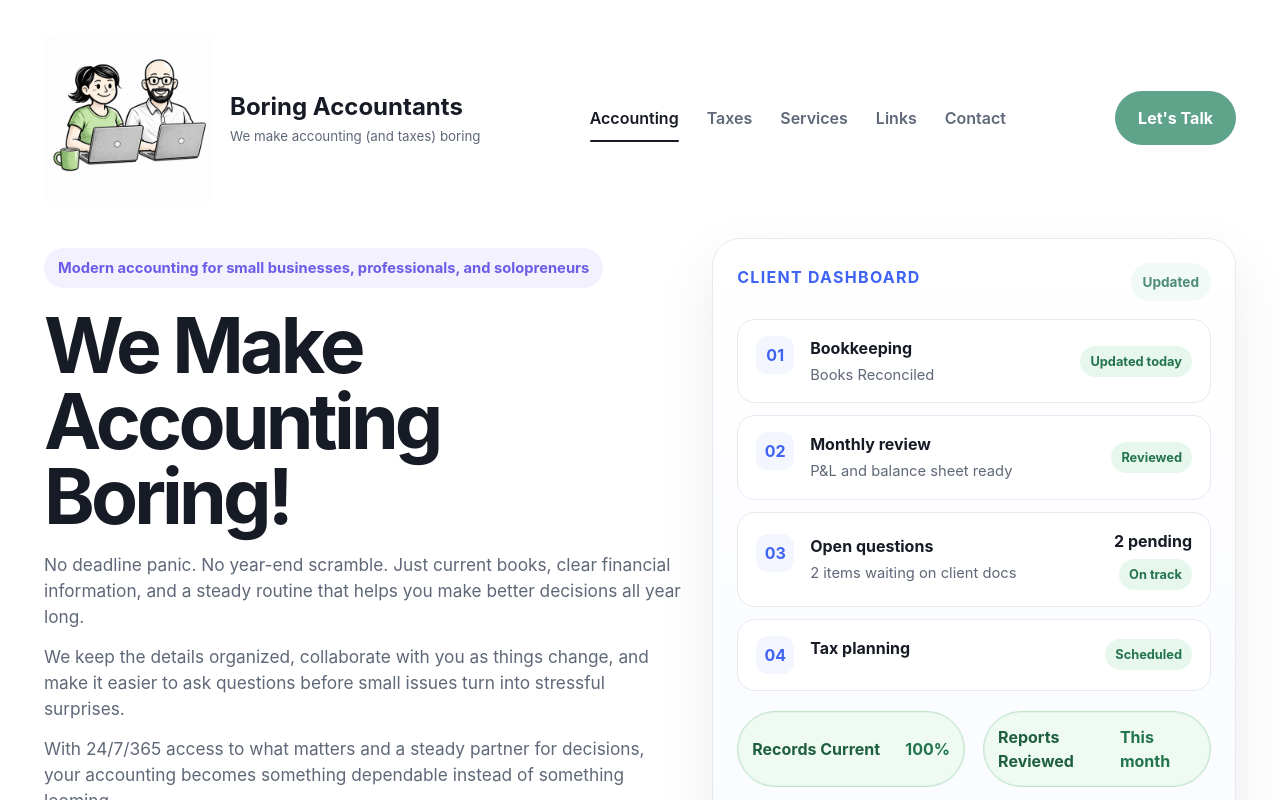
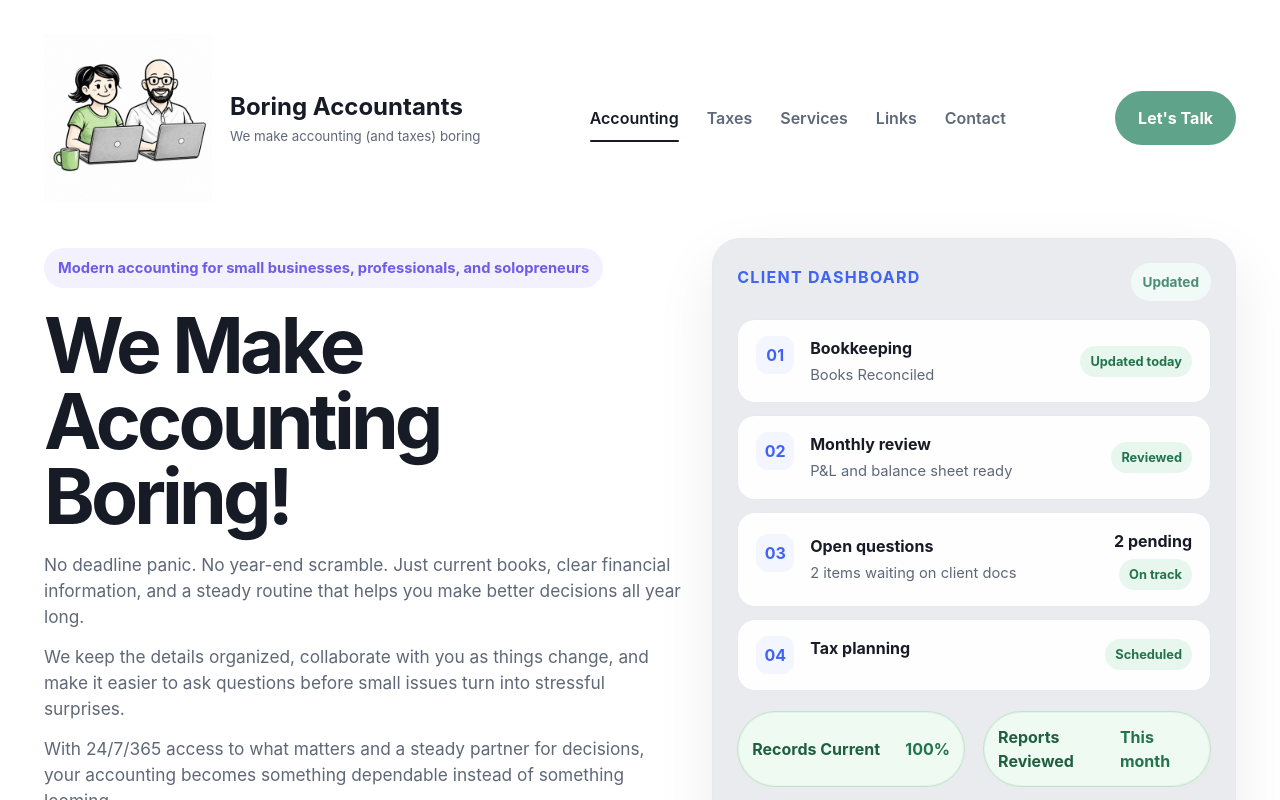
Before and after one commit to asendantmgmt891/boringaccountants-site, a React (Vite) app: page / in a window 1280 px wide. Shown: the top 800 px of the page. Built offline with nearby package versions, Linux system fonts and the light colour scheme.

Commit message:
Use light grey Boring Accountants dashboard background

```diff
--- a/src/index.css
+++ b/src/index.css
@@ -292,7 +292,7 @@ h3 {
 
 .dashboard-card {
   padding: 24px;
-  background: linear-gradient(180deg, #ffffff 0%, #f9fbff 100%);
+  background: #e9ebee;
 }
 
 .dashboard-head,
```
